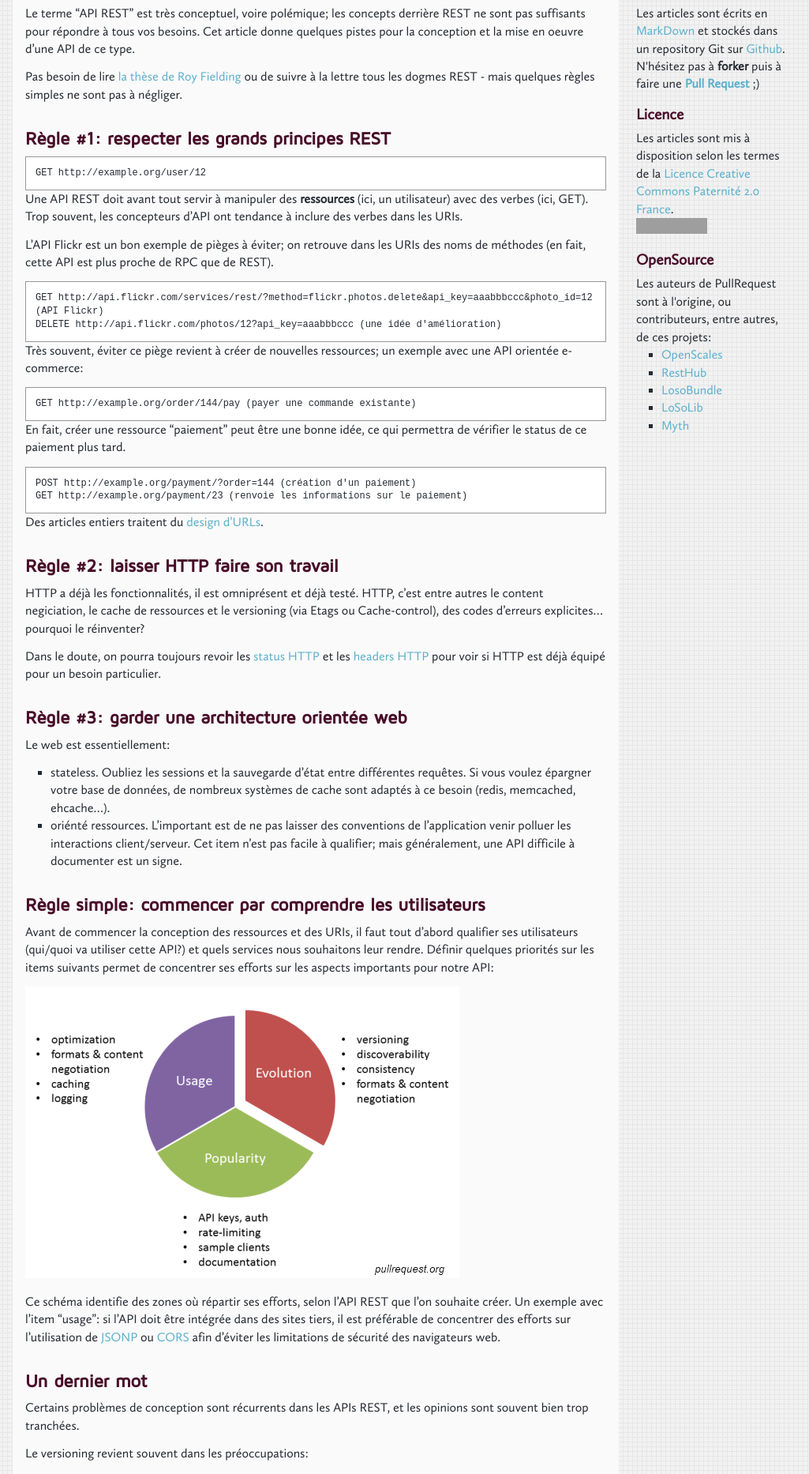
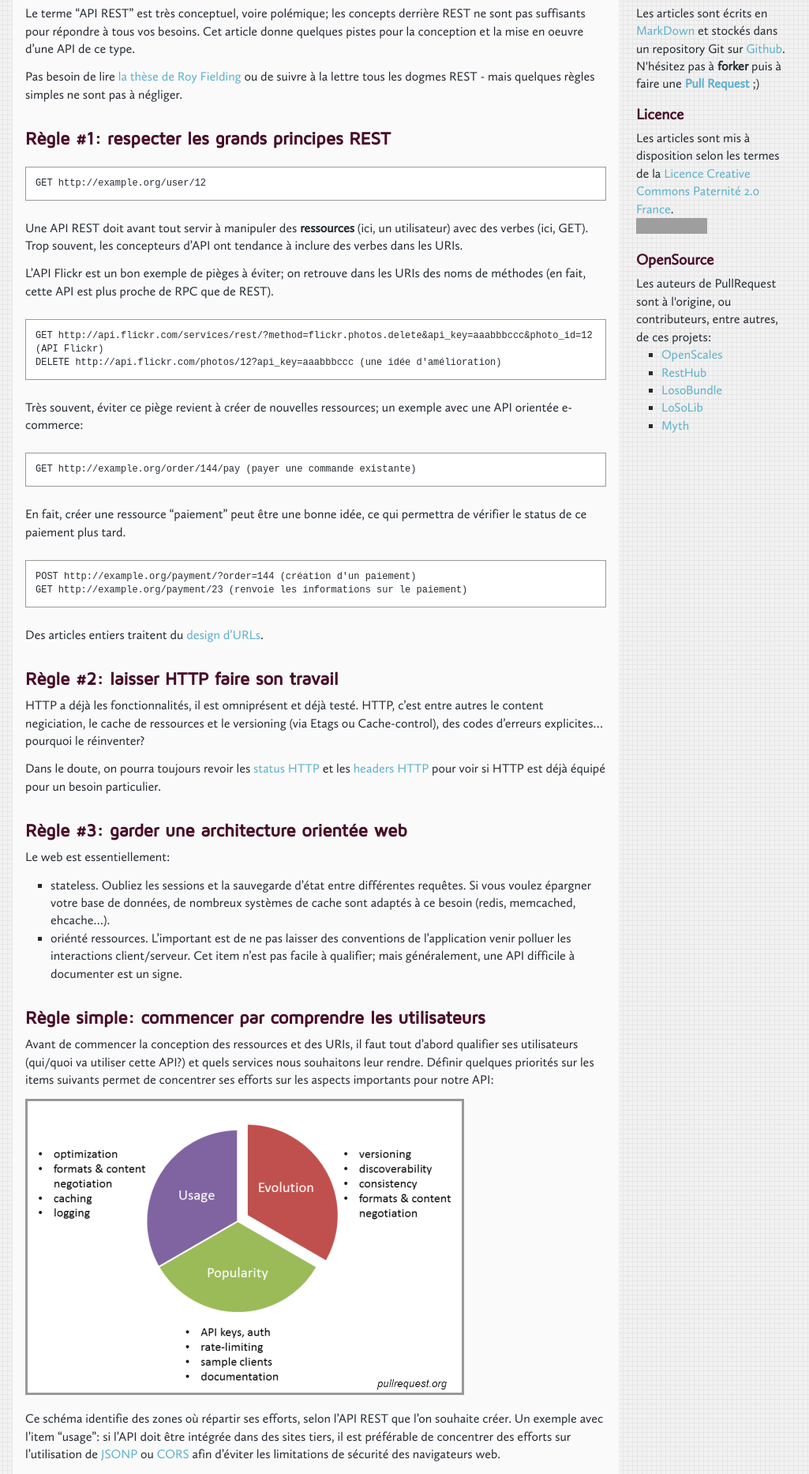
Before and after one commit to pullrequest/pullrequest.github.com, a Jekyll site: the page built from _posts/2011-09-21-creer-une-api-rest.markdown, in a window 1280 px wide. Shown: the part 322-2188 px from the top of the page at 79% size, without its empty margins (134-1159 px from the left). Built offline with Jekyll 4.4.1, drawn with Linux system fonts in a browser that asks for light colours; nearby versions of some CDN libraries; comment, search, counter and statistics services are not loaded; grey boxes are pictures that could not be loaded.

Commit message:
add some margin around pre in articles

```diff
--- a/public/css/style.css
+++ b/public/css/style.css
@@ -299,6 +299,10 @@ ul {
   border-bottom-color: #480c28;
 }
 
+#content img {
+  border: solid 3px #999;
+}
+
 /* ---- Article ---- */
 
 article {
@@ -322,6 +326,7 @@ article pre {
   background: #eee;
   padding: 1em;
   border: solid 1px #999;
+  margin: 2em 0pt;
 }
 
 article p, article ul {
```
